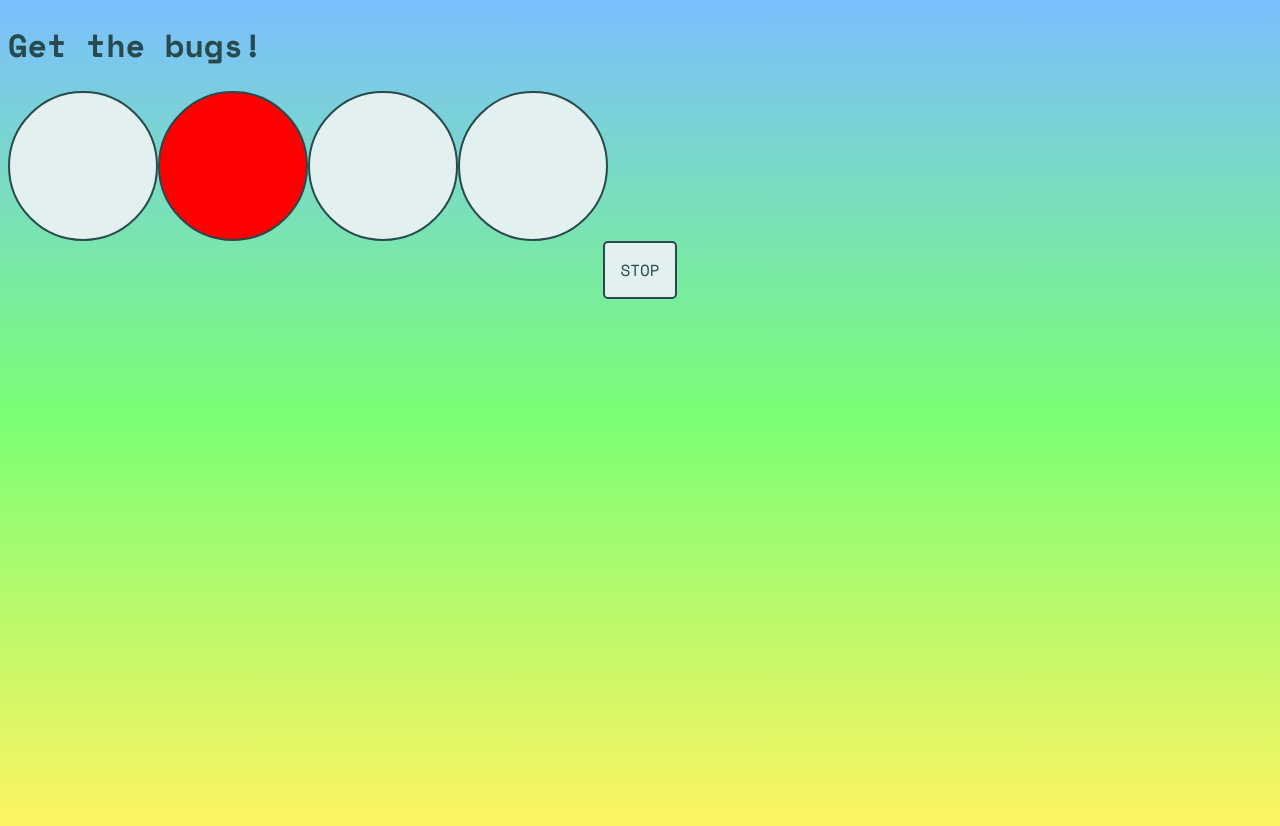
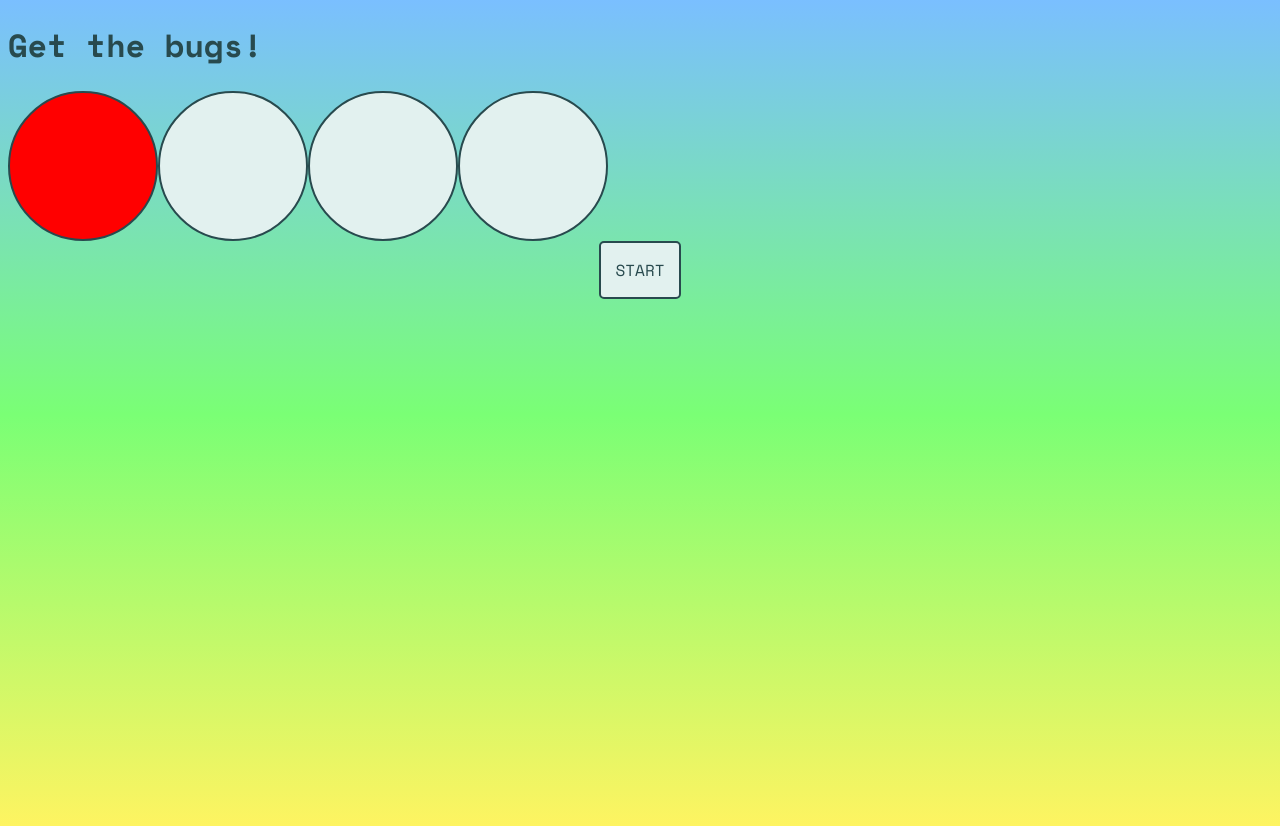
Before and after one commit to laurpe/speedgame-react, a React (Create React App) app: page / in a window 1280 px wide. Both pictures are taken after a click on the button "START". Shown: the top 826 px of the page. Built offline with nearby package versions, Linux system fonts and the light colour scheme.

Commit message:
higlight random circle

```diff
--- a/src/App.js
+++ b/src/App.js
@@ -5,27 +5,15 @@ import { useState } from "react";
 
 const App = () => {
     const [gameOn, setGameOn] = useState(false);
-    const [circles, setCircles] = useState([
-        { id: 1, active: false },
-        { id: 2, active: true },
-        { id: 3, active: false },
-        { id: 4, active: false },
-    ]);
-
-    const timer = () => {
-        setTimeout(setGameOn, 1000);
-    };
-
-    console.log(circles);
+    const [circles, setCircles] = useState([false, false, false, false]);
 
     const handleClickStart = () => {
-        console.log("start button clicked");
-        setGameOn(true);
+        setActiveCircle();
+        console.log(circles);
     };
 
     const handleClickStop = () => {
         console.log("stop button clicked");
-        setGameOn(false);
     };
 
     // const handleClickCircle = (index) => {
@@ -33,23 +21,29 @@ const App = () => {
     // }
 
     //returns the index of the next active
-    const pickNew = (active) => {
-        let nextActive = Math.floor(Math.random() * 4);
+    const pickNew = () => {
+        const nextActive = Math.floor(Math.random() * 4);
+        const active = circles.indexOf(true);
+        console.log("active", active);
+        console.log("nextActive", nextActive);
 
         if (nextActive !== active) {
             return nextActive;
         } else {
-            return pickNew(active);
+            return pickNew();
         }
     };
 
-    const pickActiveCircle = () => {
-        circles.forEach((circle) => (circle.active = false));
-        let nextActive = pickNew();
-        const circlesCopy = [...circles];
-        circlesCopy[nextActive].active = true;
-        setCircles(circlesCopy);
+    const setActiveCircle = () => {
+        const nextActive = pickNew();
+        const newCircles = [false, false, false, false];
+        newCircles[nextActive] = true;
+        setCircles(newCircles);
     };
+
+    // setTimeout(() => {
+    //     setActiveCircle();
+    // }, 1000);
 
     return (
         <div className="container">
@@ -59,8 +53,8 @@ const App = () => {
             <main>
                 <Score />
                 <div className="circles">
-                    {circles.map((circle) => {
-                        return <Circle circle={circle} key={circle.id} />;
+                    {circles.map((circle, index) => {
+                        return <Circle circle={circle} key={index} />;
                     })}
                 </div>
                 <div className="buttons">
--- a/src/Components/Circle.jsx
+++ b/src/Components/Circle.jsx
@@ -3,8 +3,8 @@ import styles from "./Circle.module.css";
 const Circle = ({ circle }) => {
     return (
         <div>
-            {circle.active && <button className={styles.circleActive}></button>}
-            {!circle.active && <button className={styles.circle}></button>}
+            {circle && <button className={styles.circleActive}></button>}
+            {!circle && <button className={styles.circle}></button>}
         </div>
     );
 };
```
